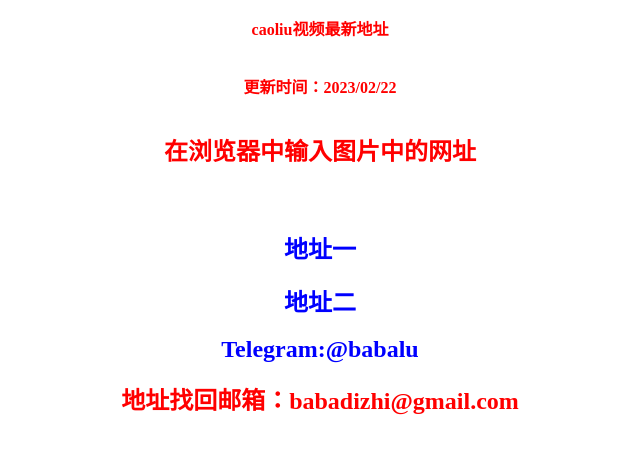
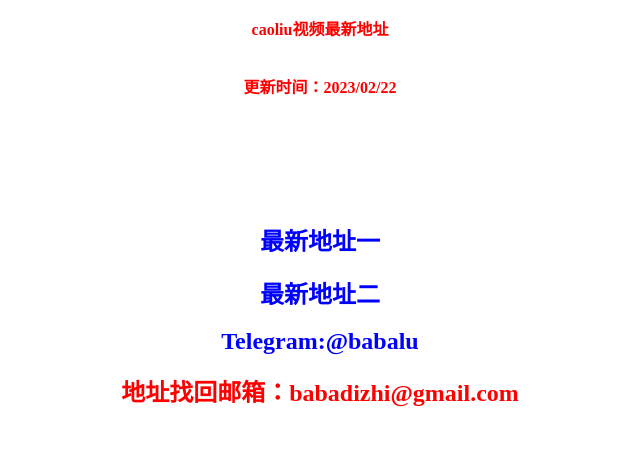
Before and after one commit to babadizhi/1, a plain HTML site: page index.html in a window 1280 px wide. Shown: the whole page, without its empty margins (320-960 px from the left). Drawn offline with Linux system fonts and the light colour scheme.

Commit message:
Update index.html

```diff
--- a/index.html
+++ b/index.html
@@ -16,16 +16,16 @@ a:hover{text-decoration:underline;}
 </font><br></p>
 
 <p align="center">
-<font size="5" color="red"><b>在浏览器中输入图片中的网址</b></font>
+<font size="5" color="red"><b></b></font>
 <br>
 <br>
 <font size="5" color="red"><b><img src="/logo.png" alt="" /></b></font>
 <br>
 <br>
-<font size="5" color="red"><b><a rel="nofollow" target="_blank" href="http://www.lulu200.com">地址一</a></b></font>
+<font size="5" color="red"><b><a rel="nofollow" target="_blank" href="http://www.lulu200.com">最新地址一</a></b></font>
 <br>
 <br>
-<font size="5" color="red"><b><a rel="nofollow" target="_blank" href="http://www.lulu200.com">地址二</a></b></font>
+<font size="5" color="red"><b><a rel="nofollow" target="_blank" href="http://www.lulu200.com">最新地址二</a></b></font>
 <br>
 <br>
 <font size="5" color="red"><b><a rel="nofollow" target="_blank" href="https://t.me/caoliux">Telegram:@babalu</a></b></font>
```
